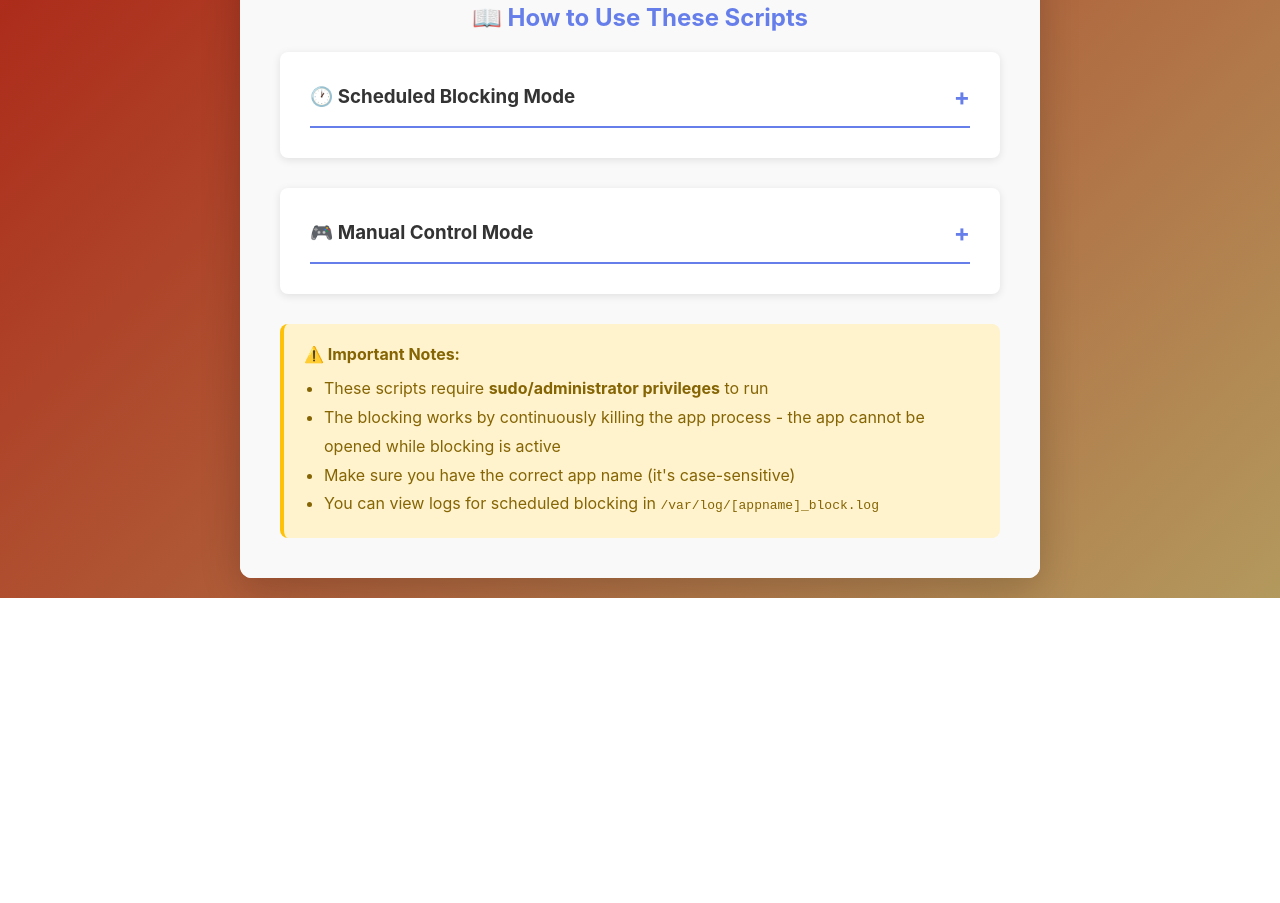
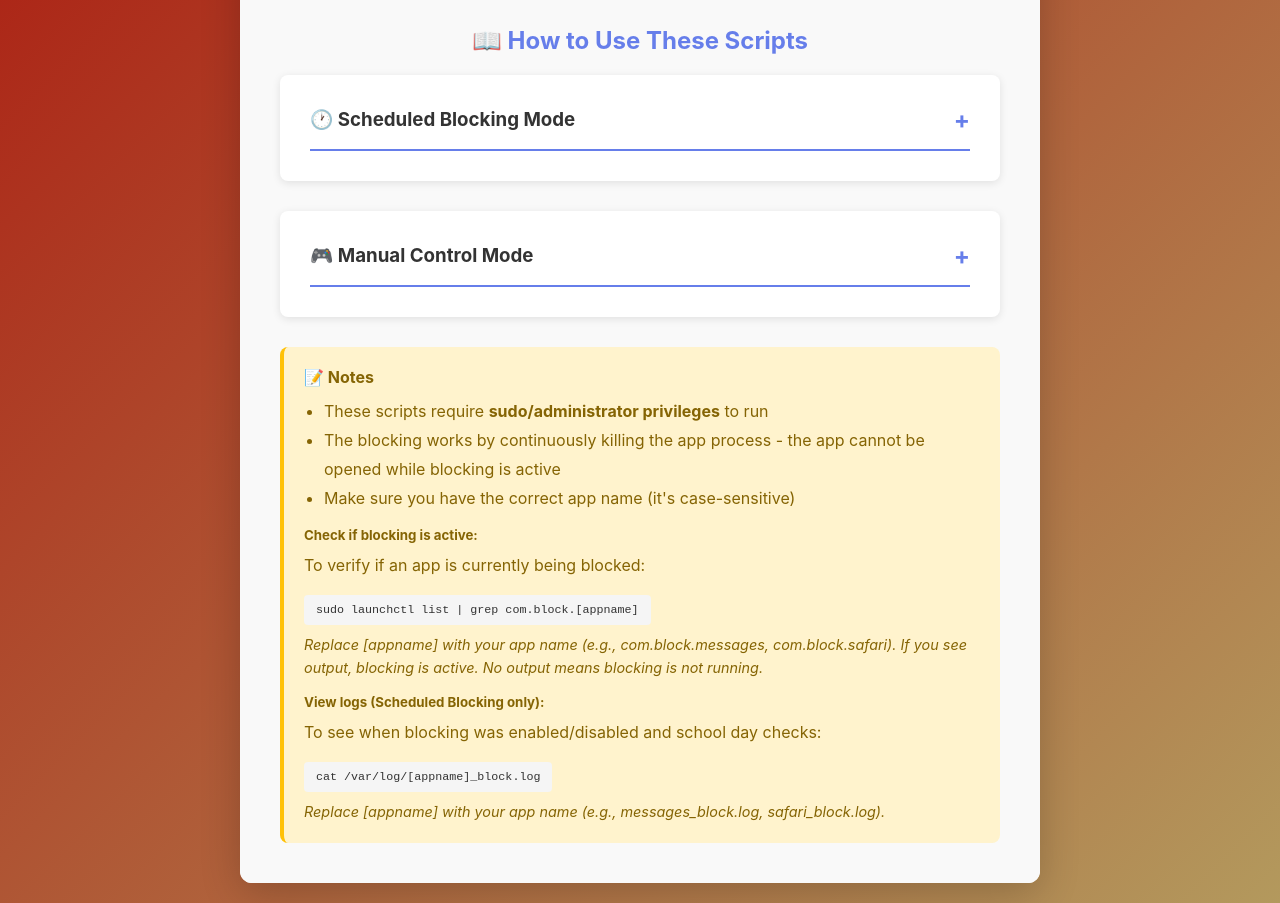
Before and after one commit to NYCIST/macos-app-blocker, a plain HTML site: page index.html in a window 1280 px wide. Shown: the part 748-1651 px from the top of the page. Before the commit the page ends 1346 px from the top, so only its background shows below. Drawn offline with Linux system fonts and the light colour scheme.

Commit message:
Revise script description and add important notes
Updated the description of the script functionality and added notes for checking if blocking is active and viewing logs.

```diff
--- a/index.html
+++ b/index.html
@@ -15,7 +15,7 @@
 
         <div class="form-section">
             <div class="info-box">
-                <p><strong>What this does:</strong> This generates a bash script that will automatically block macOS apps either on a schedule (with cron jobs) or manually (block/restore scripts). <a href="#instructions" style="color: #2196F3; text-decoration: none; font-weight: 600;">View instructions →</a></p>
+                <p><strong>What this does:</strong> This generates a bash script that will automatically block the Messages app on macOS during specified times on school/work days. The script uses cron jobs and LaunchDaemons to enforce the blocking. <a href="#instructions" style="color: #2196F3; text-decoration: none; font-weight: 600;">View instructions →</a></p>
                 <p style="margin-top: 12px; padding-top: 12px; border-top: 1px solid #ddd;"><strong>Need to create your school days list?</strong> <a href="calendar.html" style="color: #667eea; text-decoration: none; font-weight: 600;">School Day Generator →</a></p>
             </div>
 
@@ -176,13 +176,22 @@
                 </div>
 
                 <div style="background: #fff3cd; padding: 20px; border-radius: 8px; margin-top: 30px; border-left: 4px solid #ffc107;">
-                    <h4 style="color: #856404; margin-bottom: 10px;">⚠️ Important Notes:</h4>
+                    <h4 style="color: #856404; margin-bottom: 10px;">📝 Notes</h4>
                     <ul style="line-height: 1.8; color: #856404; padding-left: 20px;">
                         <li>These scripts require <strong>sudo/administrator privileges</strong> to run</li>
                         <li>The blocking works by continuously killing the app process - the app cannot be opened while blocking is active</li>
                         <li>Make sure you have the correct app name (it's case-sensitive)</li>
-                        <li>You can view logs for scheduled blocking in <code>/var/log/[appname]_block.log</code></li>
                     </ul>
+
+                    <h5 style="color: #856404; margin-top: 15px; margin-bottom: 10px;">Check if blocking is active:</h5>
+                    <p style="color: #856404; line-height: 1.6; margin-bottom: 8px;">To verify if an app is currently being blocked:</p>
+                    <code style="background: #f5f5f5; padding: 8px 12px; display: inline-block; margin: 8px 0; border-radius: 4px; font-size: 0.9em; color: #333;">sudo launchctl list | grep com.block.[appname]</code>
+                    <p style="color: #856404; line-height: 1.6; font-size: 0.9em; font-style: italic;">Replace [appname] with your app name (e.g., com.block.messages, com.block.safari). If you see output, blocking is active. No output means blocking is not running.</p>
+
+                    <h5 style="color: #856404; margin-top: 15px; margin-bottom: 10px;">View logs (Scheduled Blocking only):</h5>
+                    <p style="color: #856404; line-height: 1.6; margin-bottom: 8px;">To see when blocking was enabled/disabled and school day checks:</p>
+                    <code style="background: #f5f5f5; padding: 8px 12px; display: inline-block; margin: 8px 0; border-radius: 4px; font-size: 0.9em; color: #333;">cat /var/log/[appname]_block.log</code>
+                    <p style="color: #856404; line-height: 1.6; font-size: 0.9em; font-style: italic;">Replace [appname] with your app name (e.g., messages_block.log, safari_block.log).</p>
                 </div>
             </div>
         </div>
```
